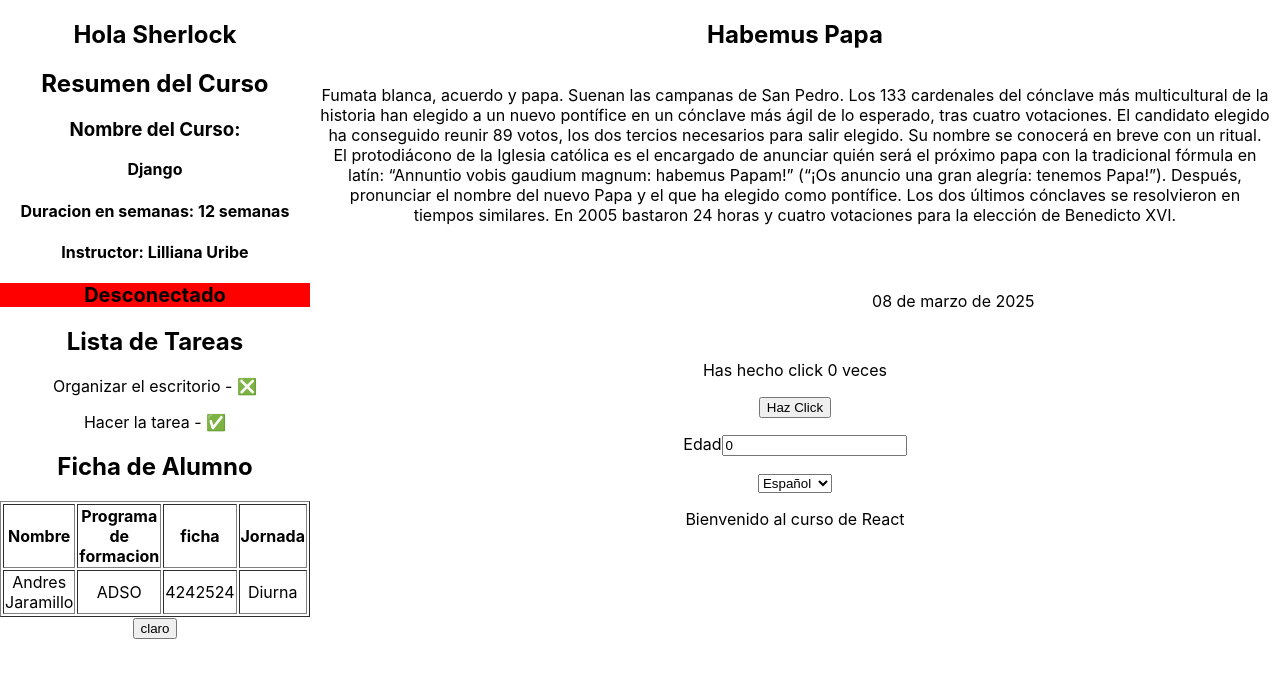
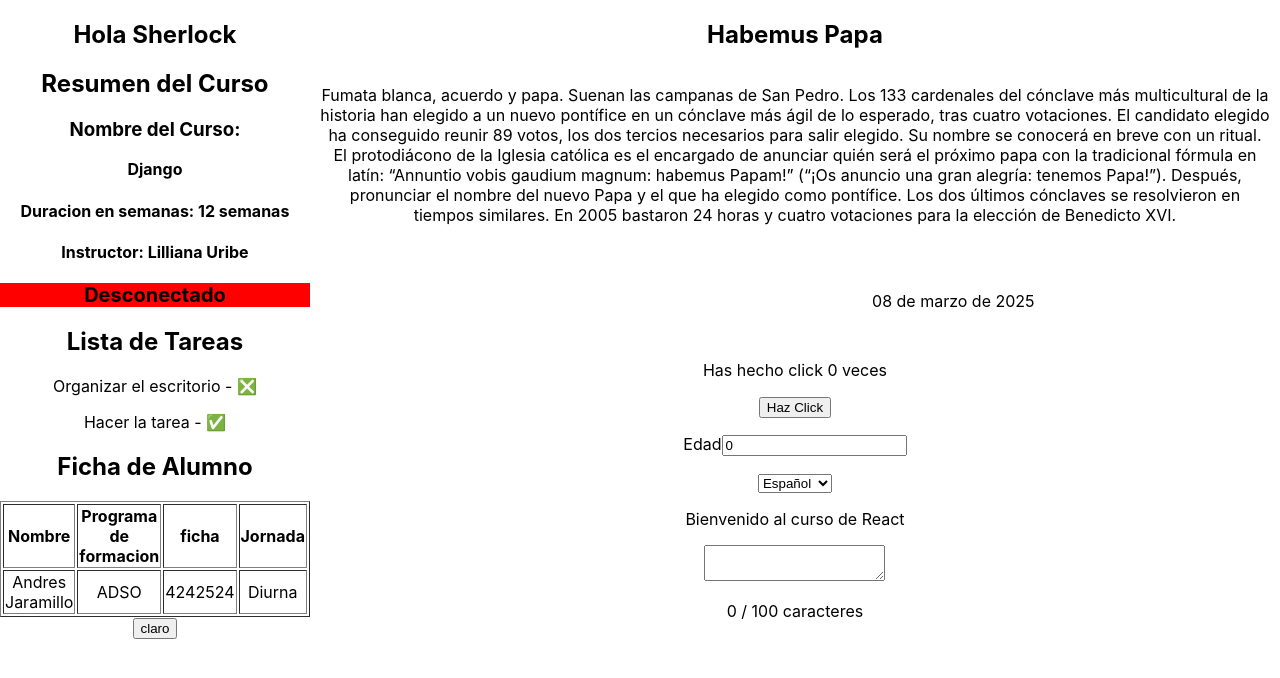
Before and after one commit to SherlockEspitia/guillo-ex, a React (Create React App) app: page / in a window 1280 px wide. Shown: the top 678 px of the page. Built offline with nearby package versions, Linux system fonts and the light colour scheme.

Commit message:
Se completa el setState ContadorDeCaracteres

```diff
--- a/src/App.js
+++ b/src/App.js
@@ -18,6 +18,7 @@ import CambiarTema from './useState/CambiarTema';
 import ContadorDeClics from './useState/ContadorDeClics';
 import FormularioEdad from './useState/FormularioEdad';
 import SeleccionarIdioma from './useState/SeleccionarIdioma';
+import ContadorDeCaracteres from './useState/ContadorDeCaracteres';
 
 function App() {
   const name = 'Sherlock';
@@ -50,6 +51,7 @@ function App() {
         <ContadorDeClics></ContadorDeClics>
         <FormularioEdad></FormularioEdad>
         <SeleccionarIdioma></SeleccionarIdioma>
+        <ContadorDeCaracteres></ContadorDeCaracteres>
       </section>
     </div>
   );
--- /dev/null
+++ b/src/useState/ContadorDeCaracteres.js
@@ -0,0 +1,25 @@
+/*
+Construir un componente ContadorDeCaracteres que muestre un área
+de texto y, debajo, el número total de caracteres escritos. Además, debe
+mostrar un mensaje de advertencia si se superan los 100 caracteres.
+*/
+
+import { useState } from "react";
+
+export default function ContadorDeCaracteres(){
+    const maximoCaracteres = 100;
+    const [texto, setTexto] = useState("");
+    let mensajeAdvertencia = texto.length > maximoCaracteres ? `Superaste la cantidad maxima de ${maximoCaracteres}`: '';
+    return (
+        <>
+            <form>
+                <textarea onChange={(event)=>{
+                    setTexto(event.target.value)
+                }}></textarea>
+                <p> {texto.length} / {maximoCaracteres} caracteres </p>
+            </form>
+            <p>{mensajeAdvertencia}</p>
+        </>
+    )
+
+}
```
